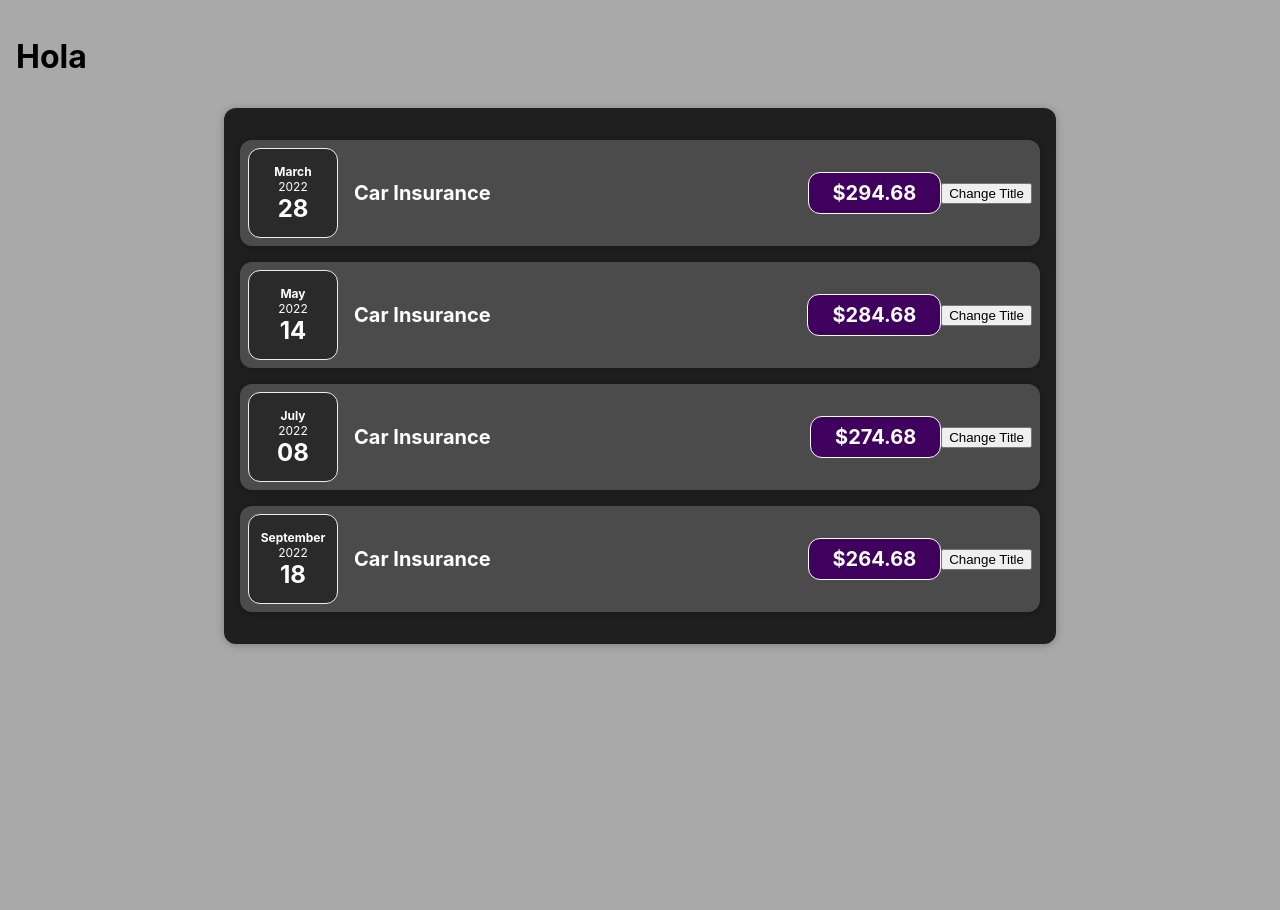
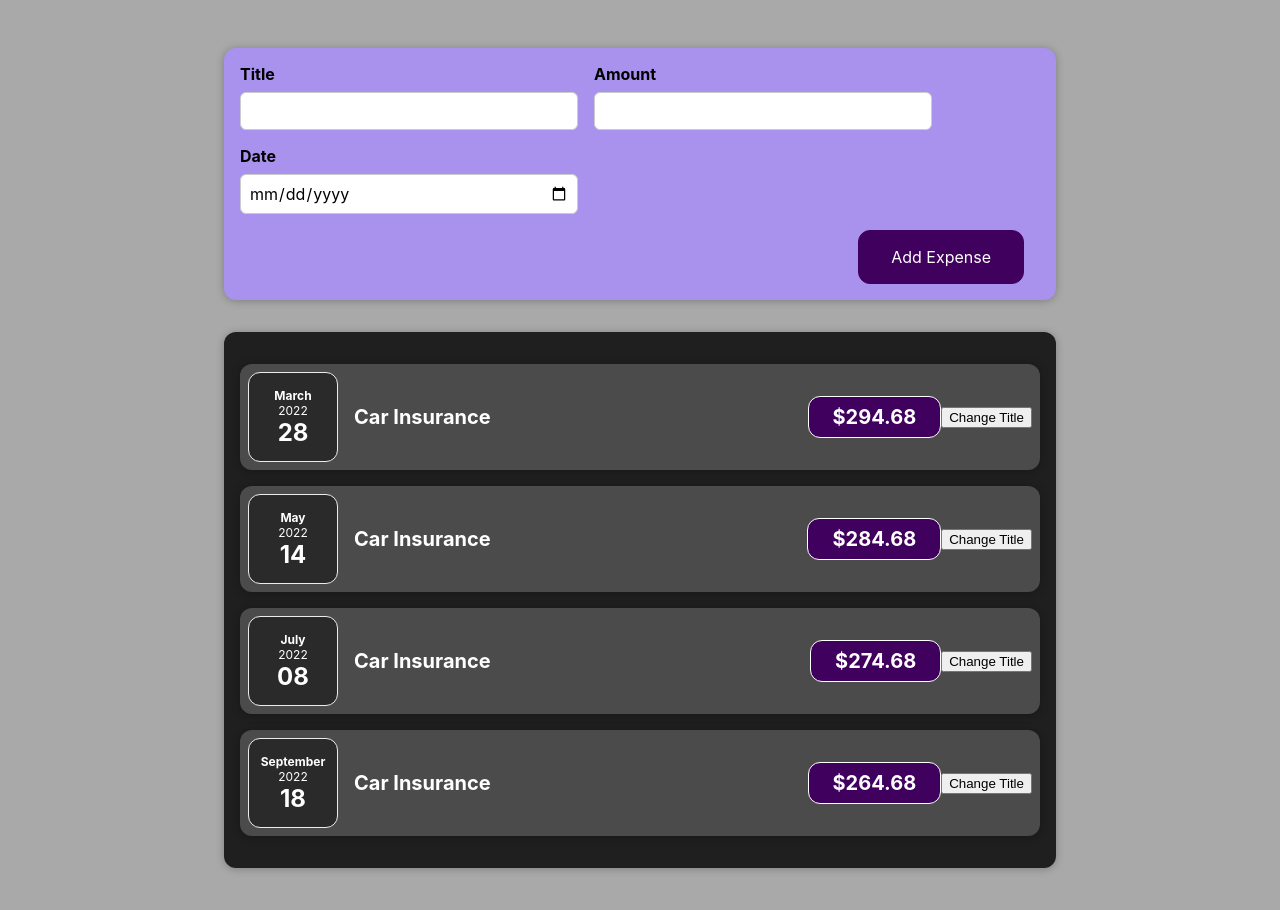
Before and after one commit to andresdev33/expenses-tracker, a React (Create React App) app: page / in a window 1280 px wide. Shown: the top 910 px of the page. Before the commit the page ends 800 px from the top, so only its background shows below. Built offline with nearby package versions, Linux system fonts and the light colour scheme.

Commit message:
add new expense and form component

```diff
--- a/src/App.js
+++ b/src/App.js
@@ -1,4 +1,5 @@
 import Expenses from './components/Expenses/Expenses';
+import NewExpense from './components/NewExpense/NewExpense';
 
 const App = () => {
     const expenses = [
@@ -10,7 +11,7 @@
 
     return (
         <div>
-            <h1>Hola</h1>
+            <NewExpense />
             <Expenses expenses={expenses} />
         </div>
     );
--- /dev/null
+++ b/src/components/NewExpense/ExpenseForm.css
@@ -0,0 +1,26 @@
+.new-expense__controls {
+    display: flex;
+    flex-wrap: wrap;
+    gap: 1rem;
+    margin-bottom: 1rem;
+    text-align: left;
+}
+
+.new-expense__control label {
+    font-weight: bold;
+    margin-bottom: 0.5rem;
+    display: block;
+}
+
+.new-expense__control input {
+    font: inherit;
+    padding: 0.5rem;
+    border-radius: 6px;
+    border: 1px solid #ccc;
+    width: 20rem;
+    max-width: 100%;
+}
+
+.new-expense__actions {
+    text-align: right;
+}
--- /dev/null
+++ b/src/components/NewExpense/ExpenseForm.js
@@ -0,0 +1,27 @@
+import './ExpenseForm.css';
+
+const ExpenseForm = () => {
+    return (
+        <form>
+            <div className='new-expense__controls'>
+                <div className='new-expense__control'>
+                    <label>Title</label>
+                    <input type='text' />
+                </div>
+                <div className='new-expense__control'>
+                    <label>Amount</label>
+                    <input type='number' min='0.01' step='0.01' />
+                </div>
+                <div className='new-expense__control'>
+                    <label>Date</label>
+                    <input type='date' min='2019-01-01' max='2025-12-31' />
+                </div>
+            </div>
+            <div className='new-expense__actions'>
+                <button type='submit'>Add Expense</button>
+            </div>
+        </form>
+    );
+};
+
+export default ExpenseForm;
--- /dev/null
+++ b/src/components/NewExpense/NewExpense.css
@@ -0,0 +1,38 @@
+.new-expense {
+    background-color: #a892ee;
+    padding: 1rem;
+    margin: 2rem auto;
+    width: 50rem;
+    max-width: 95%;
+    border-radius: 12px;
+    text-align: center;
+    box-shadow: 0 1px 8px rgba(0, 0, 0, 0.25);
+}
+
+.new-expense button {
+    font: inherit;
+    cursor: pointer;
+    padding: 1rem 2rem;
+    border: 1px solid #40005d;
+    background-color: #40005d;
+    color: white;
+    border-radius: 12px;
+    margin-right: 1rem;
+}
+
+.new-expense button:hover,
+.new-expense button:active {
+    background-color: #510674;
+    border-color: #510674;
+}
+
+.new-expense button.alternative {
+    color: #220131;
+    border-color: transparent;
+    background-color: transparent;
+}
+
+.new-expense button.alternative:hover,
+.new-expense button.alternative:active {
+    background-color: #ddb3f8;
+}
--- /dev/null
+++ b/src/components/NewExpense/NewExpense.js
@@ -0,0 +1,12 @@
+import ExpenseForm from './ExpenseForm';
+import './NewExpense.css';
+
+const NewExpense = () => {
+    return (
+        <div className='new-expense'>
+            <ExpenseForm />
+        </div>
+    );
+};
+
+export default NewExpense;
```
